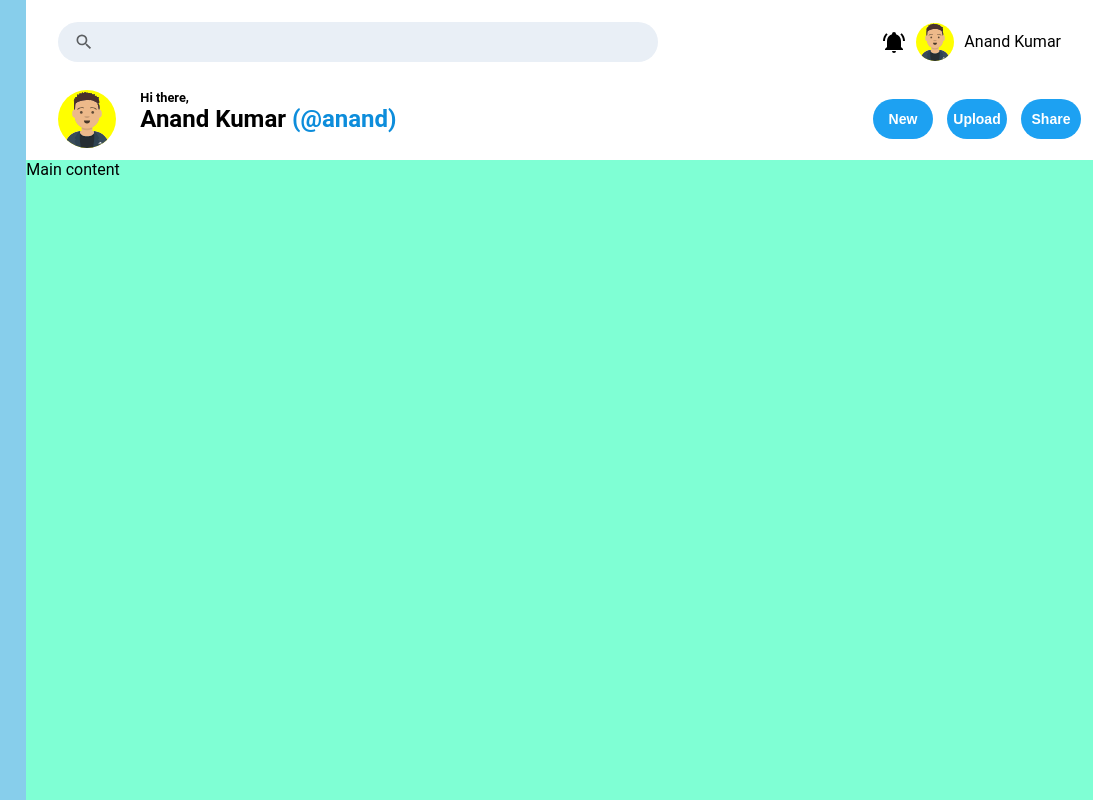
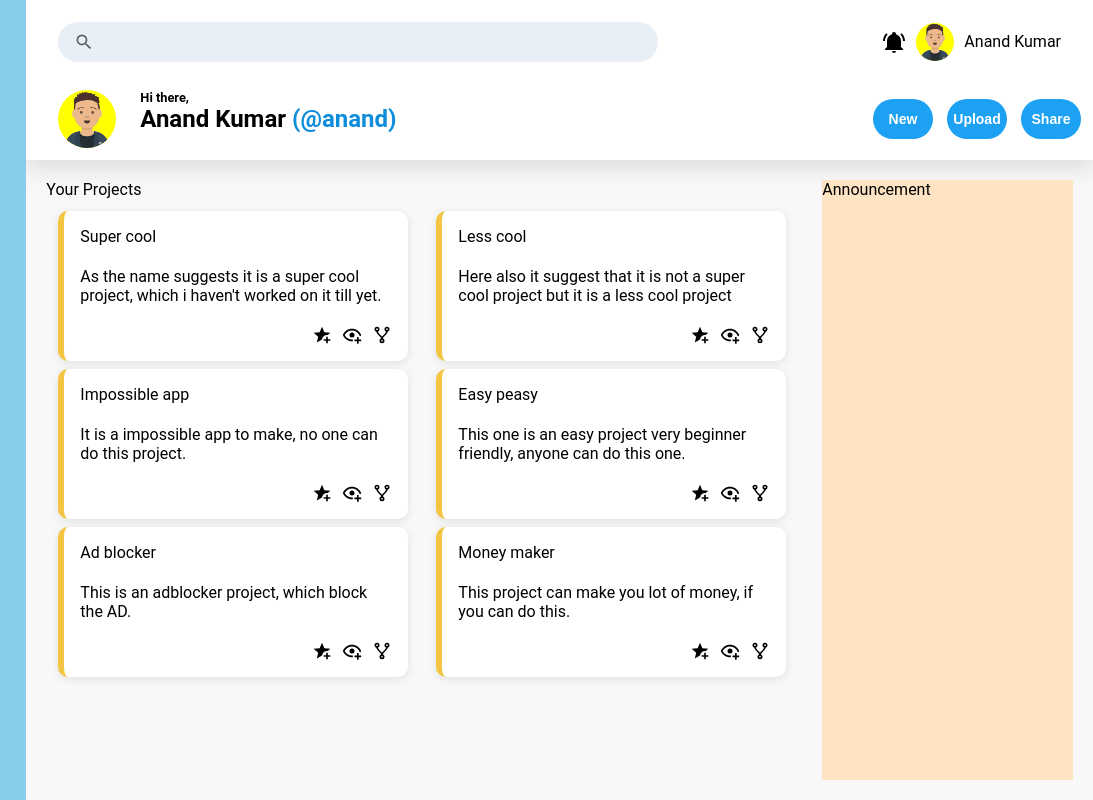
Before and after one commit to Anand-1812/Admin-Dashboard, a plain HTML site: page index.html in a window 1280 px wide. Shown: the full height of the page, 187-1280 px from the left. Drawn offline with Linux system fonts and the light colour scheme.

Commit message:
complete the projects part

```diff
--- a/index.html
+++ b/index.html
@@ -81,6 +81,70 @@
             </div>
         </div>
     </aside>
-    <main class="content">Main content</main>
+    <main class="content">
+        <div class="project">
+            <p>Your Projects</p>
+            <div class="container">
+                <div class="div one">
+                    <p>Super cool</p>
+                    <p>As the name suggests it is a super cool project, which i haven't worked on it till yet.</p>
+                    <div class="option">
+                        <img src="./images/star-plus.svg" alt="like">
+                        <img src="./images/eye-plus-outline.svg" alt="view">
+                        <img src="./images/source-fork.svg" alt="fork">
+                    </div>
+                </div>
+                <div class="div two">
+                    <p>Less cool</p>
+                    <p>Here also it suggest that it is not a super cool project but it is a less cool project</p>
+                    <div class="option">
+                        <img src="./images/star-plus.svg" alt="like">
+                        <img src="./images/eye-plus-outline.svg" alt="view">
+                        <img src="./images/source-fork.svg" alt="fork">
+                    </div>
+                </div>
+                <div class="div three">
+                    <p>Impossible app</p>
+                    <p>It is a impossible app to make, no one can do this project.</p>
+                    <div class="option">
+                        <img src="./images/star-plus.svg" alt="like">
+                        <img src="./images/eye-plus-outline.svg" alt="view">
+                        <img src="./images/source-fork.svg" alt="fork">
+                    </div>
+                </div>
+                <div class="div four">
+                    <p>Easy peasy</p>
+                    <p>This one is an easy project very beginner friendly, anyone can do this one.</p>
+                    <div class="option">
+                        <img src="./images/star-plus.svg" alt="like">
+                        <img src="./images/eye-plus-outline.svg" alt="view">
+                        <img src="./images/source-fork.svg" alt="fork">
+                    </div>
+                </div>
+                <div class="div five">
+                    <p>Ad blocker</p>
+                    <p>This is an adblocker project, which block the AD.</p>
+                    <div class="option">
+                        <img src="./images/star-plus.svg" alt="like">
+                        <img src="./images/eye-plus-outline.svg" alt="view">
+                        <img src="./images/source-fork.svg" alt="fork">
+                    </div>
+                </div>
+                <div class="div six">
+                    <P>Money maker</P>
+                    <p>This project can make you lot of money, if you can do this.</p>
+                    <div class="option">
+                        <img src="./images/star-plus.svg" alt="like">
+                        <img src="./images/eye-plus-outline.svg" alt="view">
+                        <img src="./images/source-fork.svg" alt="fork">
+                    </div>
+                </div>
+            </div>
+
+        </div>
+        <div class="side-content">
+            <p>Announcement</p>
+        </div>
+    </main>
 </body>
 </html>
--- a/styles.css
+++ b/styles.css
@@ -5,6 +5,7 @@
 }
 
 body {
+    background-color: #F8F8F8;
     font-family: "Roboto", sans-serif;
     min-height: 100vh;
     display: grid;
@@ -22,11 +23,14 @@ body {
 } */
 
 .head {
-    margin: 12px;
+    /* margin: 12px; */
+    padding: 12px;
     grid-area: hd;
     display: flex;
     flex-direction: column;
     gap: 18px;
+    background: white;
+    box-shadow: 0 10px 20px rgba(0, 0, 0, 0.1);
 }
 
 aside {
@@ -35,10 +39,6 @@ aside {
 
 .sidebar {
     grid-area: sd;
-}
-
-main {
-    background-color: aquamarine;
 }
 
 .content {
@@ -198,3 +198,56 @@ button:hover {
     justify-content: center;
     margin-left: 10px;
 }
+
+.content {
+    margin: 20px;
+    display: flex;
+    justify-content: space-between;
+    gap: 24px;
+}
+
+.project {
+    width: 75%;
+}
+
+.side-content {
+    width: 25%;
+    background-color: bisque;
+}
+
+.container {
+    padding: 12px;
+    display: grid;
+    grid-template-areas:
+        "div-one div-two"
+        "div-three div-four"
+        "div-five div-six";
+    gap: 0.5rem;
+    grid-template-columns: repeat(2, 350px);
+    grid-template-rows: repeat(3, 150px);
+    justify-content: space-between;
+}
+
+.div {
+    background-color: white;
+    border-radius: 10px;
+    box-shadow: 0 2px 8px rgba(0, 0, 0, 0.1);
+    padding: 16px;
+    display: flex;
+    flex-direction: column;
+    justify-content: space-between;
+    border-left: 6px solid #f4c542;
+    min-height: 150px;
+
+}
+
+.div img {
+    width: 20px;
+    height: 20px;
+}
+
+.option {
+    display: flex;
+    justify-content: end;
+    gap: 10px;
+}
```
